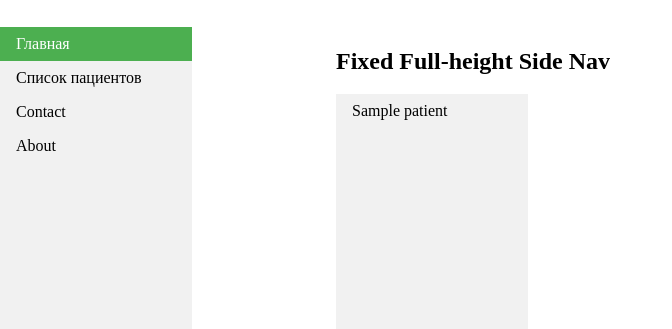
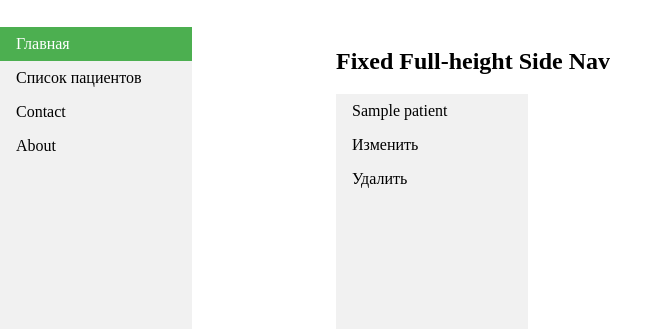
Before and after one commit to arduan/trening_Django, a Django app: template mysite/templates/patients_list.html in a window 1280 px wide. Shown: the part 74-403 px from the top of the page, without its empty margins (0-672 px from the left). Run offline with Django 3.2, Linux system fonts and the light colour scheme; the template is opened without the code that fills it: most values are stand-ins (such as "Sample title", 1, 10 or a date in 2020).

Commit message:
Удаление записей через функцию.

```diff
--- a/mysite/templates/patients_list.html
+++ b/mysite/templates/patients_list.html
@@ -11,6 +11,8 @@
     {% for patient in patients_list %}
      <li>
          <a href="{% url 'detail' pk=patient.pk %}">{{ patient.name }} </a>
+         <a href="/create/{{patient.id}}">Изменить</a>
+         <a href="/delete/{{patient.id}}">Удалить</a>
     </li>
     {% endfor %}
 </ul>
```
